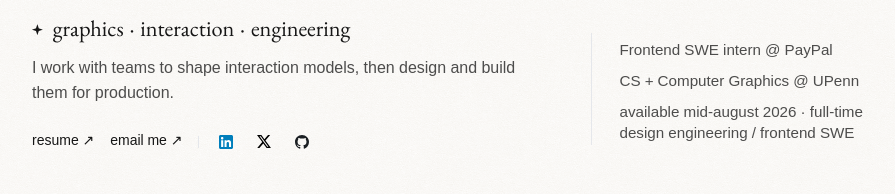
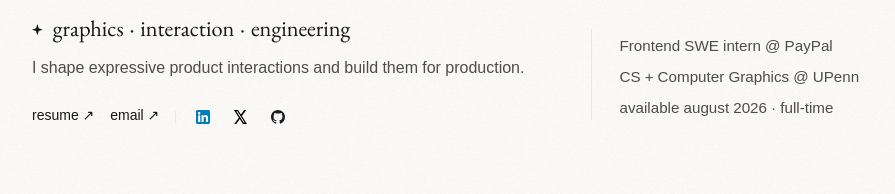
Before and after one commit to kimestelle/my-portfolio, a Next.js app: page / in a window 1280 px wide. Shown: the part 184-378 px from the top of the page, without its empty margins (187-1082 px from the left). Built offline with nearby package versions, Linux system fonts and the light colour scheme; no server answers; a web font is replaced by a local one.

Commit message:
refined copy

```diff
--- a/src/app/components/Cover.tsx
+++ b/src/app/components/Cover.tsx
@@ -22,8 +22,8 @@ export default function Cover() {
           </div>
 
           <p className="mt-3 text-[color:var(--text-secondary)]">
-            I work with teams to shape interaction models, then design and build
-            them for production.
+            I shape expressive product interactions and build them for
+            production.
           </p>
 
           <div className="mt-6 flex flex-wrap items-center gap-x-4 gap-y-2">
@@ -39,7 +39,7 @@ export default function Cover() {
               href="mailto:kestelle@sas.upenn.edu"
               className="type-meta text-[color:var(--text-primary)] transition-transform duration-200 hover:-translate-y-px"
             >
-              email me ↗
+              email ↗
             </a>
             <span
               aria-hidden
--- a/src/app/components/StatusMarginNote.tsx
+++ b/src/app/components/StatusMarginNote.tsx
@@ -5,7 +5,7 @@ import { motion, useReducedMotion } from 'framer-motion';
 const STATUS_ITEMS = [
   'Frontend SWE intern @ PayPal',
   'CS + Computer Graphics @ UPenn',
-  'available mid-august 2026 · full-time design engineering / frontend SWE',
+  'available august 2026 · full-time',
 ];
 
 const containerVariants = {
```
